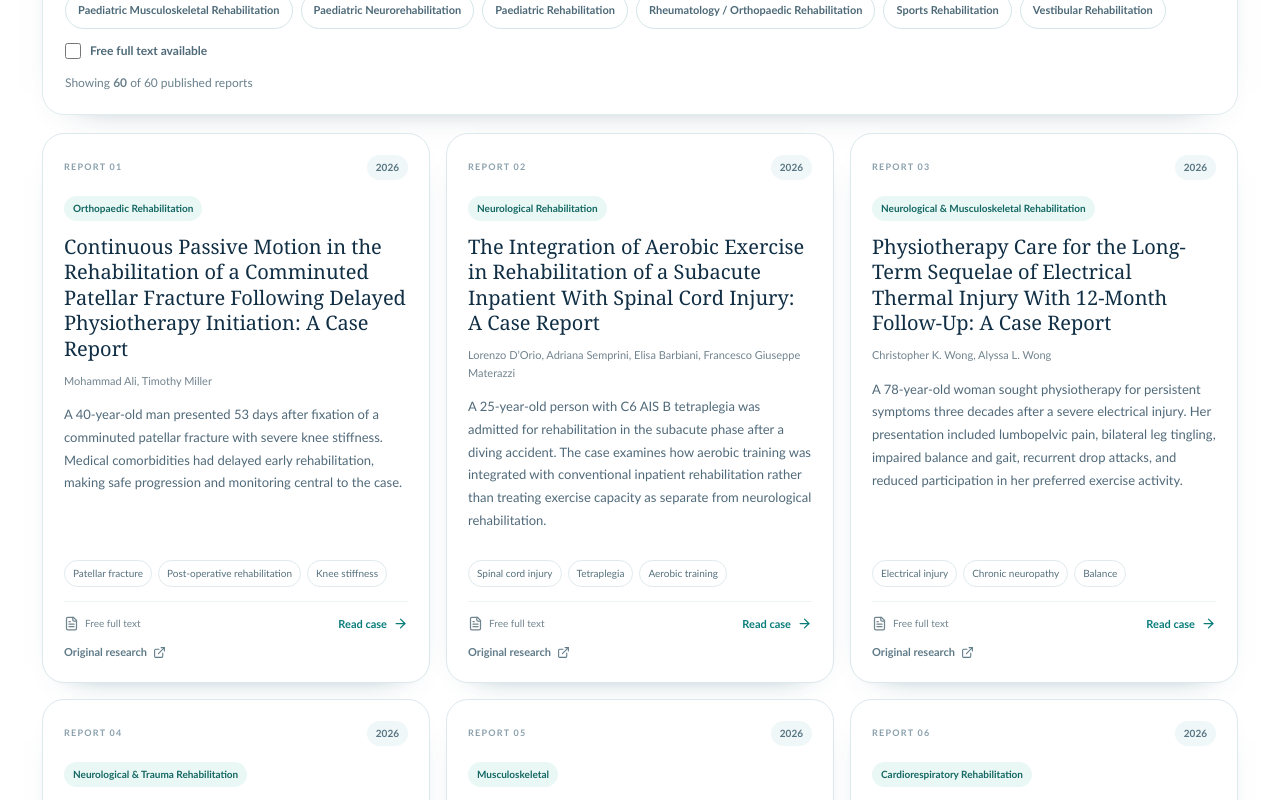
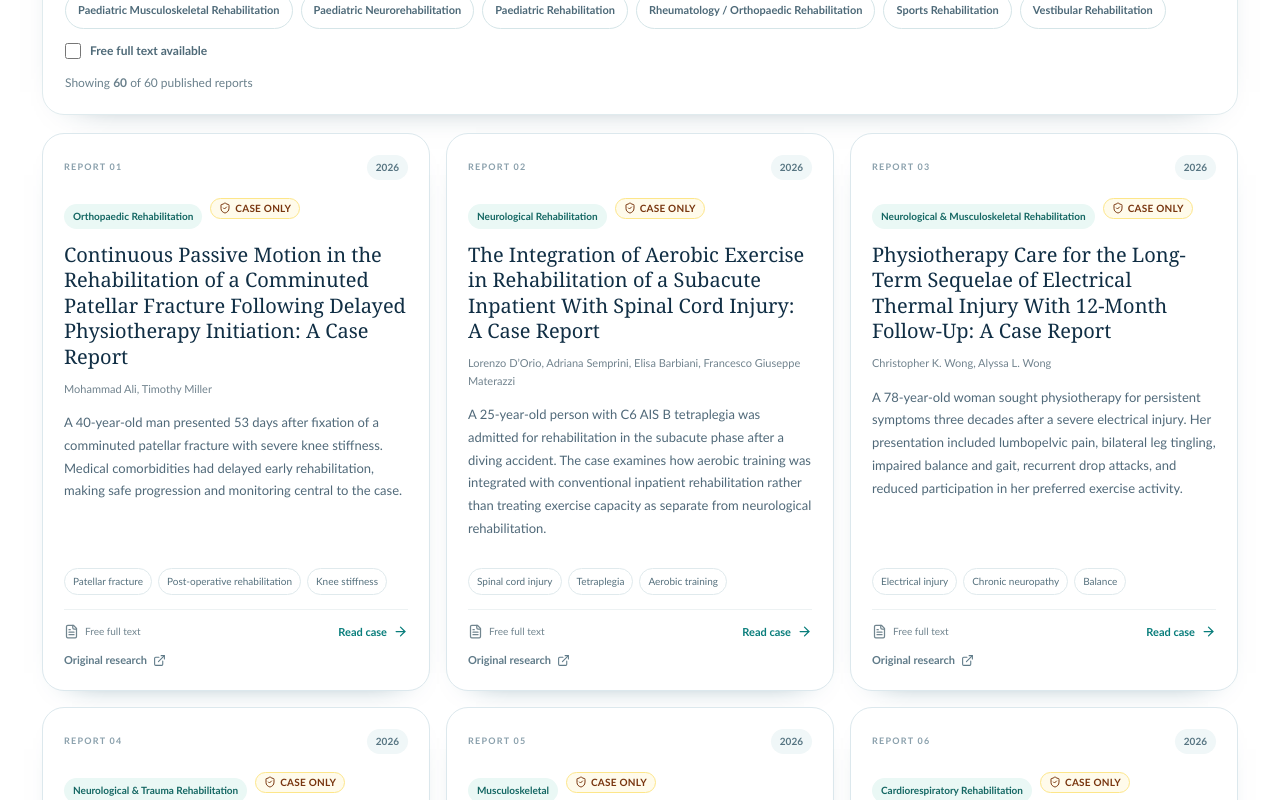
Before and after one commit to physionexusacademy/physio-nexus-academy, a Next.js app: page /case-lab in a window 1280 px wide. Shown: the part 920-1720 px from the top of the page. Built offline with nearby package versions, Linux system fonts and the light colour scheme.

Commit message:
Case Lab: show Evidence honesty badge on every published case card

```diff
--- a/src/app/case-lab/ResearchCaseLibrary.tsx
+++ b/src/app/case-lab/ResearchCaseLibrary.tsx
@@ -3,6 +3,7 @@ import {useMemo,useState} from "react";
 import Link from "next/link";
 import {ArrowRight,BookOpen,ExternalLink,FileText,Search,ShieldCheck} from "lucide-react";
 import type {PublishedCaseReport} from "@/lib/case-report-library";
+import {EvidenceBadge} from "@/components/clinical/EvidenceBadge";
 
 export function ResearchCaseLibrary({reports}:{reports:PublishedCaseReport[]}){
  // Deduplicate by DOI and canonical source URL so one article cannot appear twice.
@@ -44,7 +45,10 @@ export function ResearchCaseLibrary({reports}:{reports:PublishedCaseReport[]}){
    <section className="cr-grid" aria-label="Published case reports">
     {filtered.map((r,i)=><article key={r.slug} className="cr-card">
       <div className="cr-card-top"><span className="cr-number">REPORT {String(i+1).padStart(2,"0")}</span><span className="cr-year">{r.year}</span></div>
-      <span className="cr-specialty">{r.specialty}</span>
+      <div className="mt-2 flex flex-wrap items-center gap-2">
+        <span className="cr-specialty">{r.specialty}</span>
+        <EvidenceBadge level="case-report" compact />
+      </div>
       <h2><Link href={"/case-lab/research/"+r.slug}>{r.title}</Link></h2>
       <p className="cr-authors">{r.authors}</p>
       <p className="cr-summary">{r.caseSummary}</p>
```
